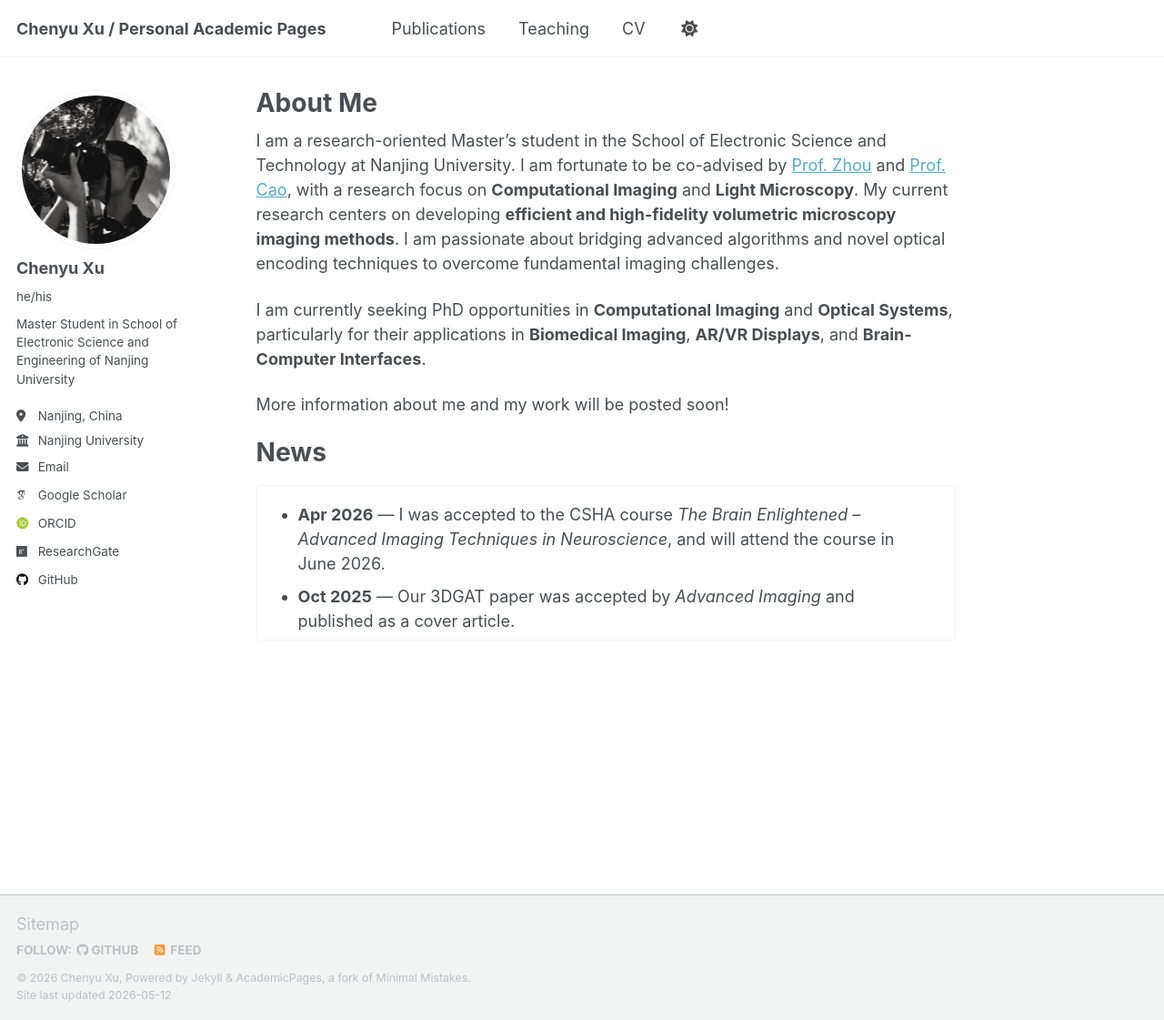
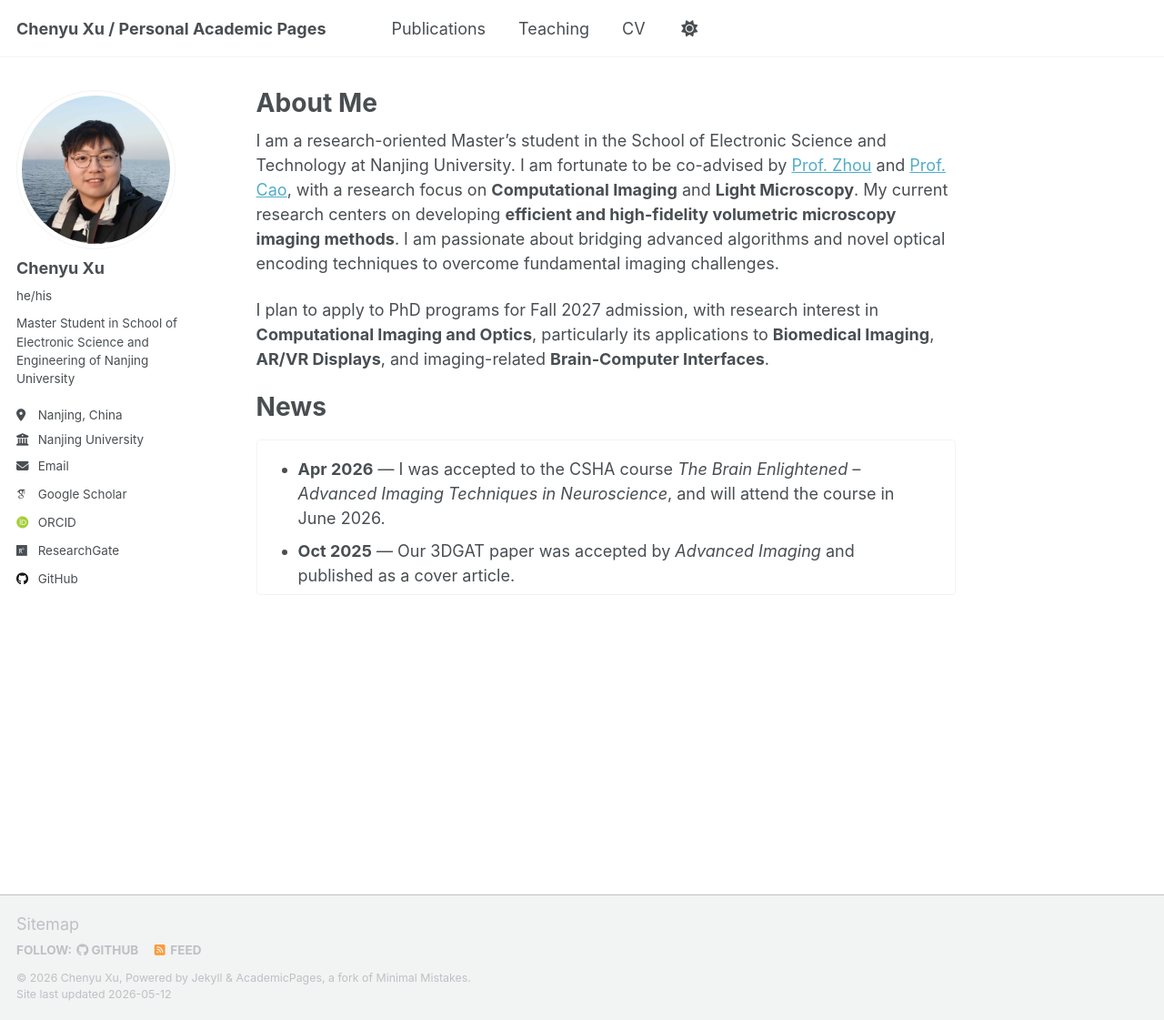
Before and after one commit to Chaos1025/Chaos1025.github.io, a Jekyll site: the page built from _pages/about.md, in a window 1280 px wide and 1121 px high. Shown: the whole window at 91% size. Built offline with Jekyll 4.4.1, drawn with Linux system fonts in a browser that asks for light colours; some web fonts are replaced; a script that is not in the unit is left out.

Commit message:
Change profile image

```diff
--- a/_pages/about.md
+++ b/_pages/about.md
@@ -9,9 +9,9 @@ redirect_from:
 
 I am a research-oriented Master's student in the School of Electronic Science and Technology at Nanjing University. I am fortunate to be co-advised by [Prof. Zhou](https://zhouyou-nju.github.io/) and [Prof. Cao](https://cite.nju.edu.cn/People/Faculty/20190621/i5054.html), with a research focus on **Computational Imaging** and **Light Microscopy**. My current research centers on developing **efficient and high-fidelity volumetric microscopy imaging methods**. I am passionate about bridging advanced algorithms and novel optical encoding techniques to overcome fundamental imaging challenges.
 
-I am currently seeking PhD opportunities in **Computational Imaging** and **Optical Systems**, particularly for their applications in **Biomedical Imaging**, **AR/VR Displays**, and **Brain-Computer Interfaces**.
+<!-- update each cycle stage -->
+I plan to apply to PhD programs for Fall 2027 admission, with research interest in **Computational Imaging and Optics**, particularly its applications to **Biomedical Imaging**, **AR/VR Displays**, and imaging-related **Brain-Computer Interfaces**.
 
-More information about me and my work will be posted soon!
 
 # News
 
```
Also changed, not shown: images/profile-1.jpg (added), images/profile.jpg.
